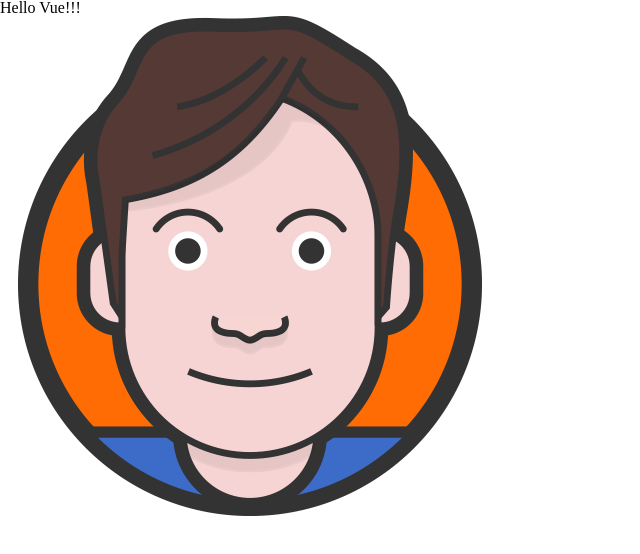
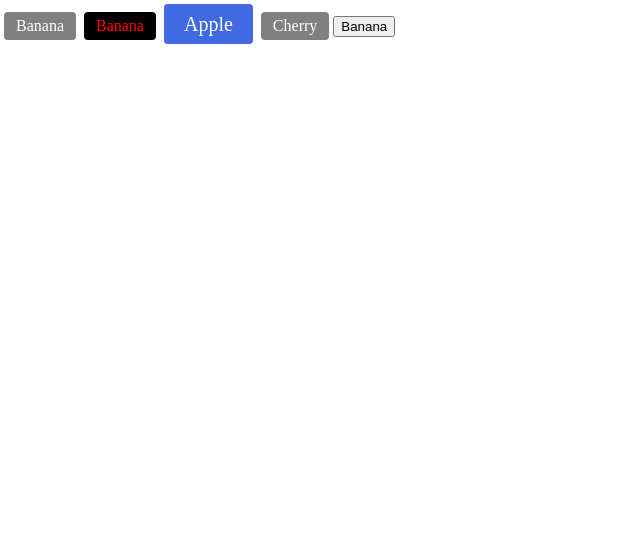
Before and after one commit to KIM602/vue3_component, a Vue app: page / in a window 1280 px wide. Shown: the top 554 px of the page, without its empty margins (0-640 px from the left). Built offline with nearby package versions, Linux system fonts and the light colour scheme.

Commit message:
컴포넌트 - 기초

```diff
--- a/src/App.vue
+++ b/src/App.vue
@@ -1,18 +1,27 @@
 <template>
-    <h1>{{ message }}</h1>
-    <HelloWorld />
+    <MyBtn>Banana</MyBtn>
+    <MyBtn
+        :color="color">
+        <span style="color: red;">Banana</span>
+    </MyBtn>
+    <MyBtn
+        large
+        color="royalblue">
+        Apple</MyBtn>
+    <MyBtn>Cherry</MyBtn>
+    <button>Banana</button>
 </template>
 
 <script>
-import HelloWorld from '~/components/HelloWorld'
+import MyBtn from '~/components/MyBtn'
 
 export default {
     components: {
-        HelloWorld
+        MyBtn
     },
     data() {
         return {
-            message: 'Hello Vue!!!'
+            color: '#000'
         }
     }
 }
--- a/src/components/HelloWorld.vue
+++ /dev/null
@@ -1,4 +0,0 @@
-<template>
-    <img src="~assets/logo.png" alt="HEROPY" />
-    <div></div>
-</template>
--- /dev/null
+++ b/src/components/MyBtn.vue
@@ -0,0 +1,39 @@
+<template>
+    <div
+        :class="{ large }"
+        :style="{ backgroundColor: color }"
+        class="btn">
+        <slot></slot>
+    </div>
+</template>
+
+<script>
+export default {
+    props: {
+        color: {
+            type: String,
+            default: 'gray'
+        },
+        large: {
+            type: Boolean,
+            default: false
+        }
+    }
+}
+</script>
+
+<style scoped lang="scss">
+    .btn {
+        display: inline-block;
+        margin: 4px;
+        padding: 6px 12px;
+        border-radius: 4px;
+        background-color: gray;
+        color: white;
+        cursor: pointer;
+        &.large {
+            font-size: 20px;
+            padding: 10px 20px;
+        }
+    }
+</style>
```
